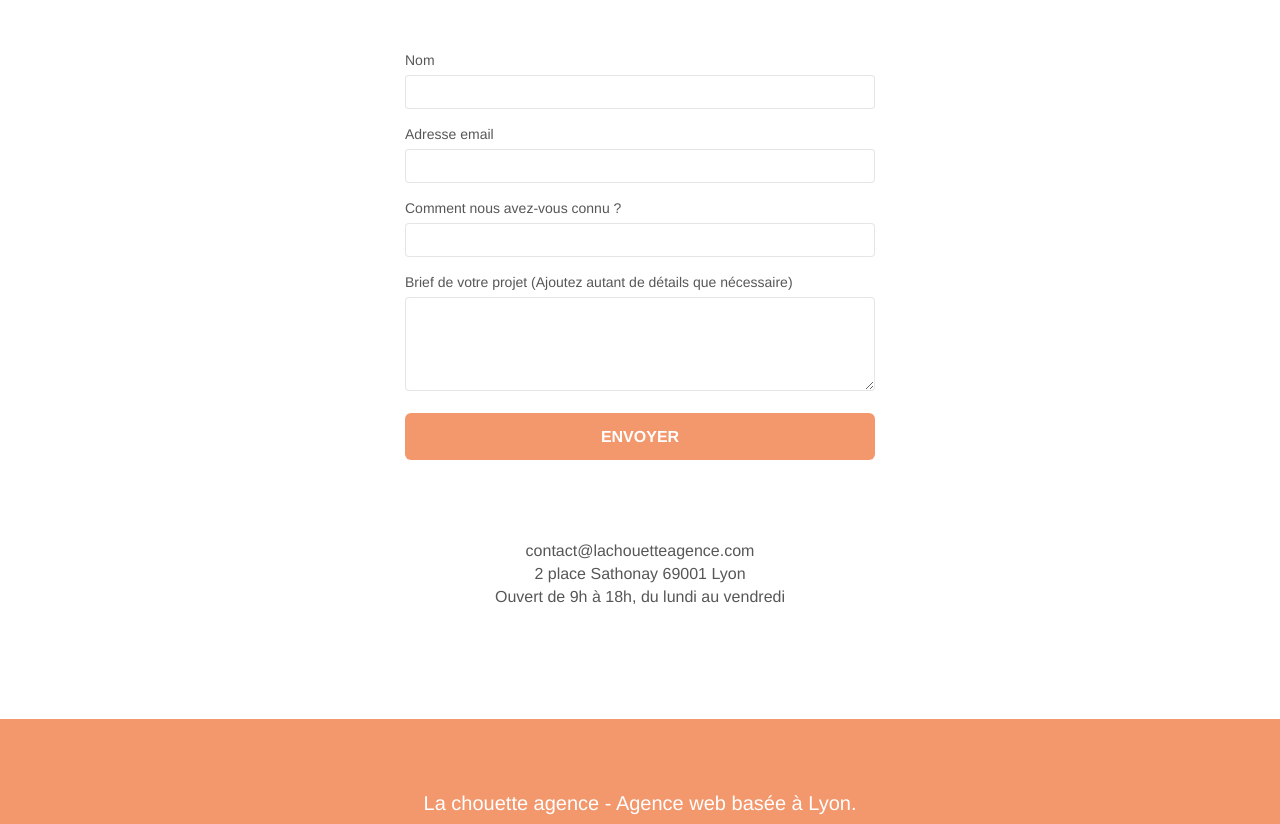
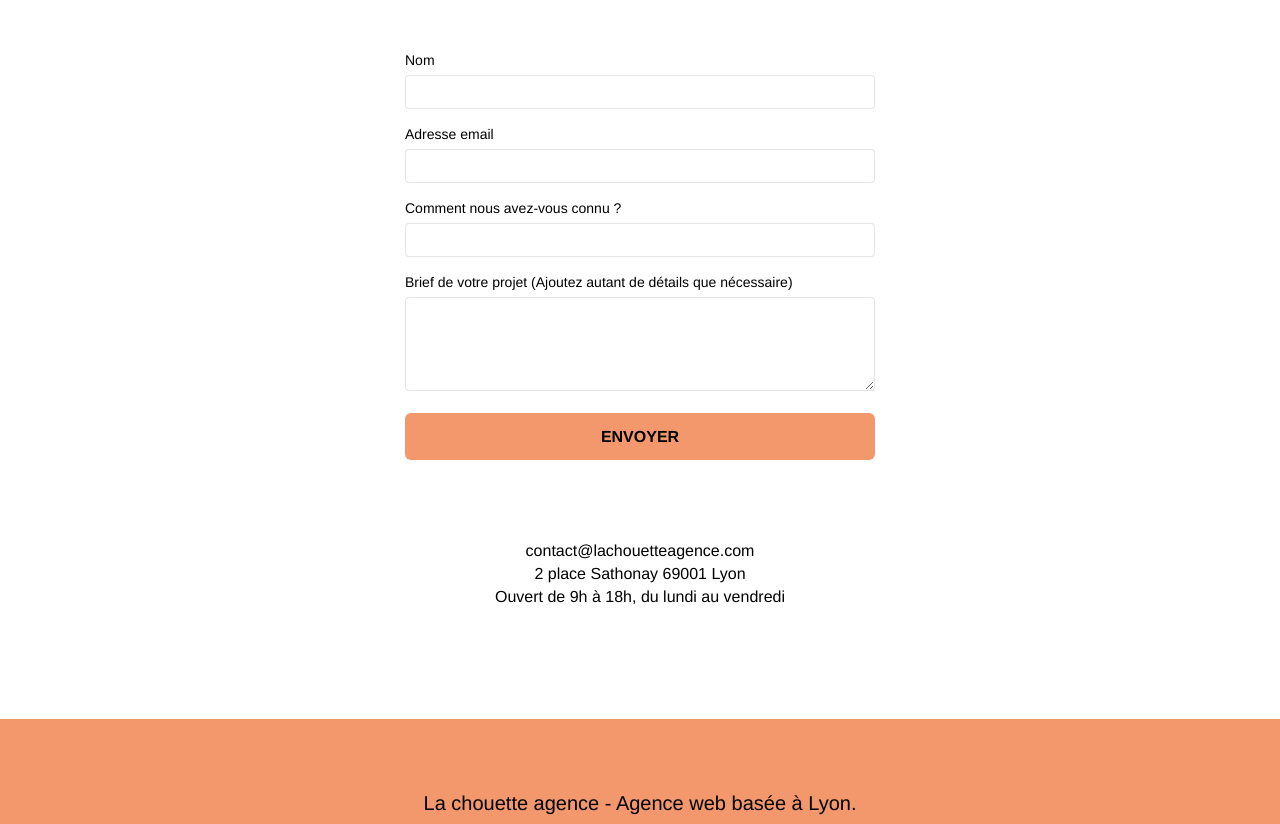
Before and after one commit to MaDaMeDev/P4-La-chouette-agence-v2, a plain HTML site: page page2.html in a window 1280 px wide. Shown: the part 460-1284 px from the top of the page. Drawn offline with Linux system fonts and the light colour scheme.

Commit message:
changement couleur bouton contact et texte header pour l'accesibilité

```diff
--- a/style.css
+++ b/style.css
@@ -654,7 +654,7 @@ label,
 a {
     font-family: "helvetica";
     font-weight: 400;
-    color: #575757!important;
+    color: black!important;
 }
 
 .container {
@@ -695,7 +695,7 @@ p {
 
 .cta-hero {
     margin-top: 22px;
-    color: #FFFFFF!important;
+    color: black!important;
     text-transform: uppercase;
     padding: 12px 28px 12px 28px;
     font-size: 16px;
@@ -740,7 +740,7 @@ h4 {
 }
 
 .white {
-    color: #FFFFFF!important;
+    color: black!important;
 }
 
 .portfolio-thumb {
@@ -784,7 +784,7 @@ h4 {
 
 .btn-atomic-tangerine {
     background: #F3976C;
-    color: #FFFFFF!important;
+    color: black!important;
 }
 
 .btn-atomic-tangerine:hover {
```
